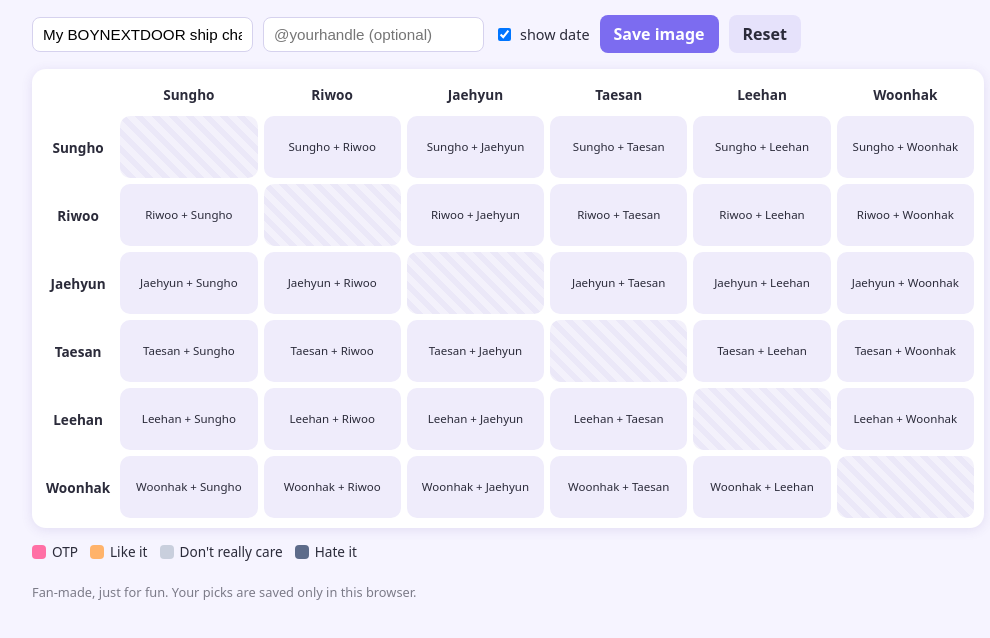
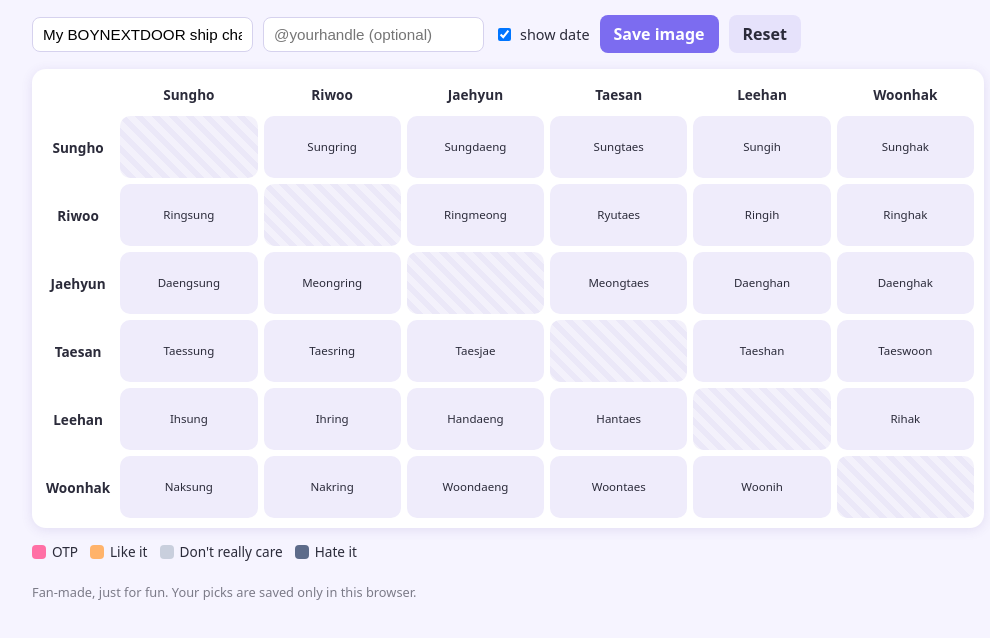
Before and after one commit to byberrito/BND-RPS-chart, a plain HTML site: page index.html in a window 1280 px wide. Shown: the part 88-726 px from the top of the page, without its empty margins (132-1122 px from the left). Drawn offline with Linux system fonts and the light colour scheme.

Commit message:
Add pair names for character combinations

```diff
--- a/index.html
+++ b/index.html
@@ -79,6 +79,36 @@ const MEMBERS = ["Sungho", "Riwoo", "Jaehyun", "Taesan", "Leehan", "Woonhak"];
 // Anything you leave out just shows the two names.
 // Example:  "Sungho+Riwoo": "your ship name",
 const PAIR_NAMES = {
+  "Sungho+Riwoo": "Sungring",
+  "Sungho+Jaehyun": "Sungdaeng",
+  "Sungho+Taesan": "Sungtaes",
+  "Sungho+Leehan": "Sungih",
+  "Sungho+Woonhak": "Sunghak",
+  "Riwoo+Sungho": "Ringsung",
+  "Riwoo+Jaehyun": "Ringmeong",
+  "Riwoo+Taesan": "Ryutaes",
+  "Riwoo+Leehan": "Ringih",
+  "Riwoo+Woonhak": "Ringhak",
+  "Jaehyun+Sungho": "Daengsung",
+  "Jaehyun+Riwoo": "Meongring",
+  "Jaehyun+Taesan": "Meongtaes",
+  "Jaehyun+Leehan": "Daenghan",
+  "Jaehyun+Woonhak": "Daenghak",
+  "Taesan+Sungho": "Taessung",
+  "Taesan+Riwoo": "Taesring",
+  "Taesan+Jaehyun": "Taesjae",
+  "Taesan+Leehan": "Taeshan",
+  "Taesan+Woonhak": "Taeswoon",
+  "Leehan+Sungho": "Ihsung",
+  "Leehan+Riwoo": "Ihring",
+  "Leehan+Jaehyun": "Handaeng",
+  "Leehan+Taesan": "Hantaes",
+  "Leehan+Woonhak": "Rihak",
+  "Woonhak+Sungho": "Naksung",
+  "Woonhak+Riwoo": "Nakring",
+  "Woonhak+Jaehyun": "Woondaeng",
+  "Woonhak+Taesan": "Woontaes",
+  "Woonhak+Leehan": "Woonih"
 };
 
 // The choices people can pick for each pairing. Change the labels or colors freely.
```
